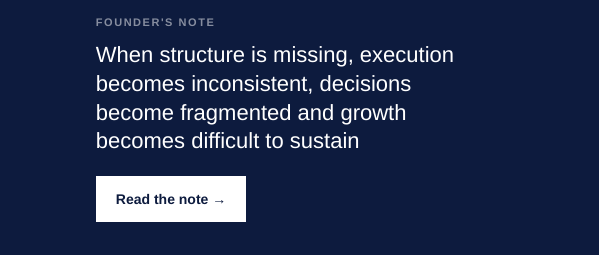
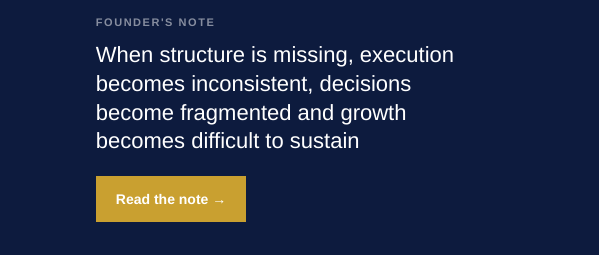
Before and after one commit to Timothy7380/windfall-africa, a plain HTML site: page index.html in a window 1280 px wide. In both pictures the pointer is over the link "Read the note →". Shown: the part 464-719 px from the top of the page, 681-1280 px from the left. Drawn offline with Linux system fonts and the light colour scheme.

Commit message:
Enhance button hover with transition effects
Add transition effects to button hover state.

```diff
--- a/index.html
+++ b/index.html
@@ -306,7 +306,12 @@
       background: white; color: #0D1B3E;
       padding: 12px 20px; font-size: 14px; font-weight: 600;
       text-decoration: none;
+          transition: background 0.25s ease, color 0.25s ease;
     }
+        .hero-report-cta:hover {
+                background: #C9A030;
+                color: white;
+        }
 
     .hero-subscribe {
       margin-top: 16px;
```
